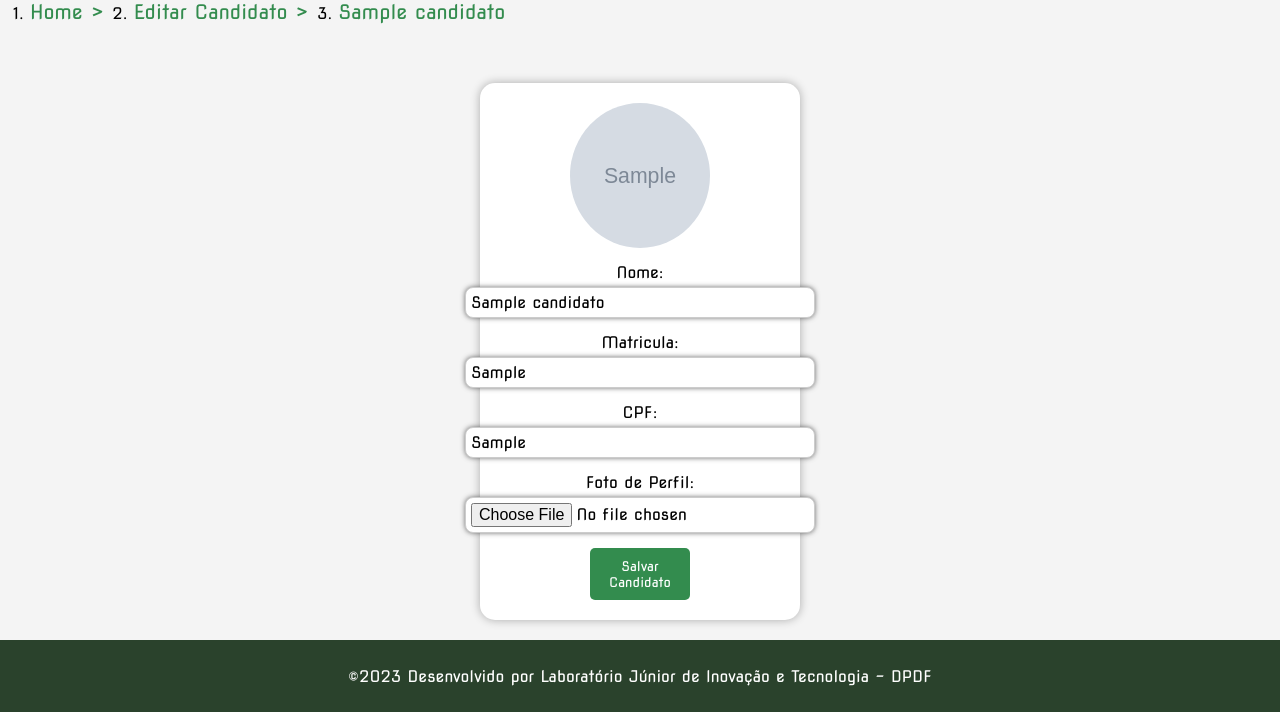
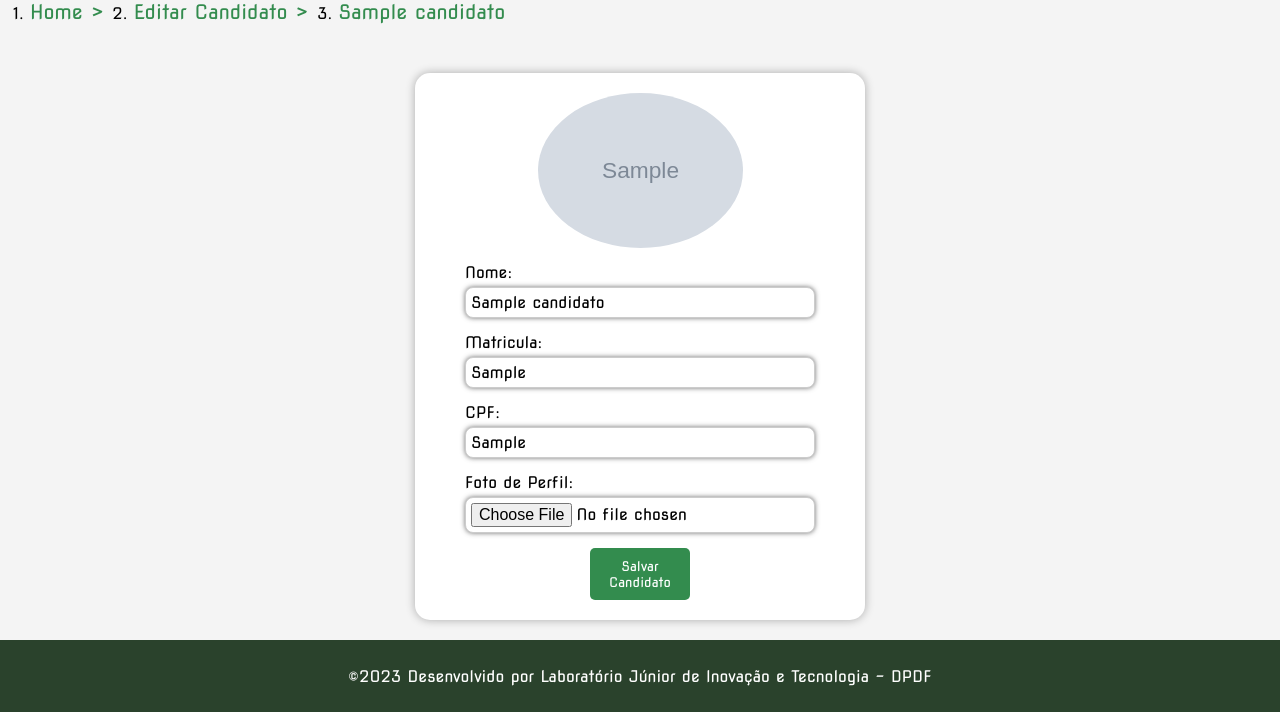
Before and after one commit to gontijogabriel/e-votos, a Django app: page /editar-candidato/1 in a window 1280 px wide. Shown: the part 88-800 px from the top of the page. Run offline with Django 4.2, Linux system fonts and the light colour scheme; a user stored in the database is signed in; tables that the repository leaves empty hold one stand-in row (values such as "Sample post"); grey boxes marked "Sample" are stand-in pictures.

Commit message:
form para px

```diff
--- a/static/css/style.css
+++ b/static/css/style.css
@@ -244,16 +244,18 @@
     margin-left: 30px;
 
 }
-.editar-candidato-container img{
-    height: 250px;
-    width: 250px;
+.editar-candidato-container label{
+
+    margin-left: 30px;
+    align-self: self-start;
+
 }
 .editar-candidato-container form{
     display: flex;
     align-items: center;
     flex-direction: column;
-    height: 85%;
-    width: 25%;
+    height: 650px;
+    width: 450px;
     margin: 20px 0;
     background-color: #fff;
     padding: 20px;
@@ -268,7 +270,6 @@
     background-position: center;
     width: 50%;
     height: 35%;
-
     margin-bottom: 15px;
 }
 
```
